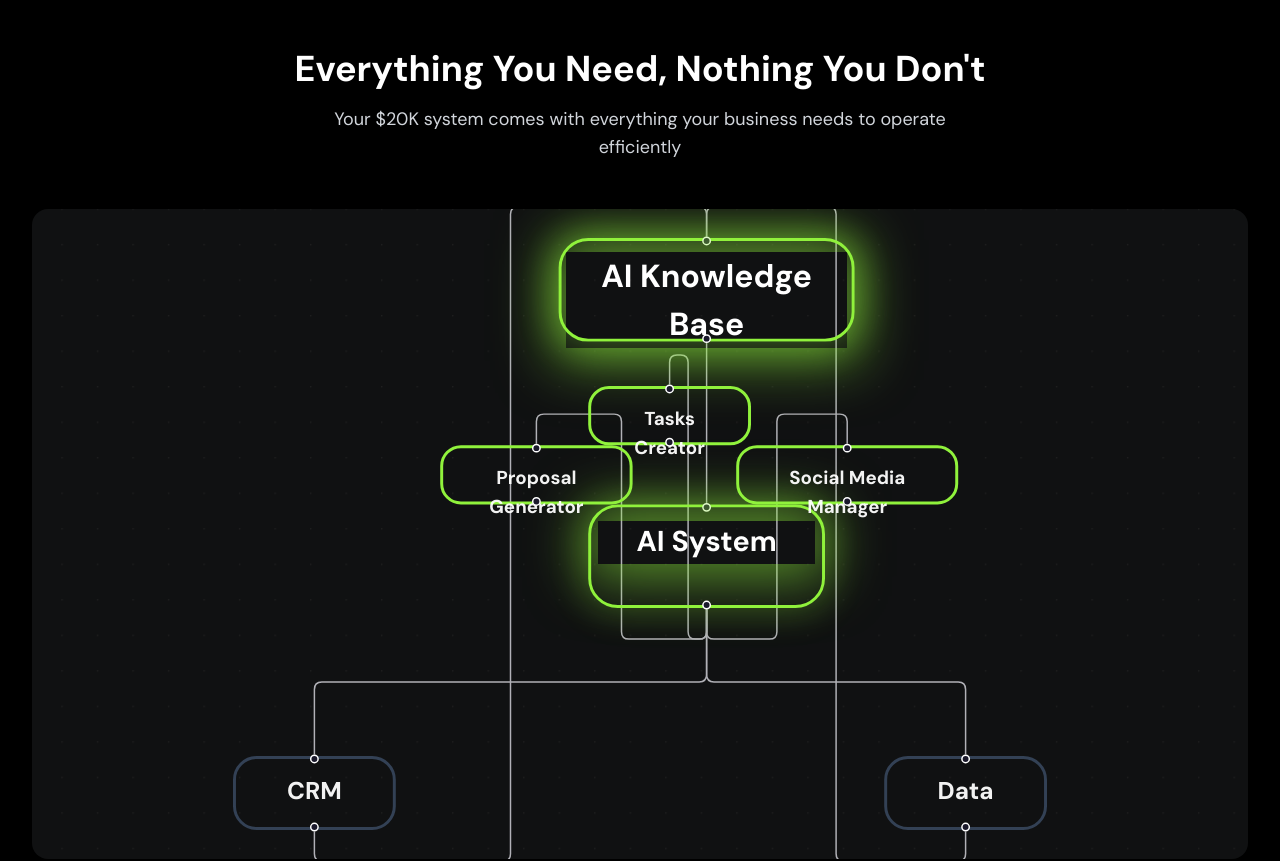
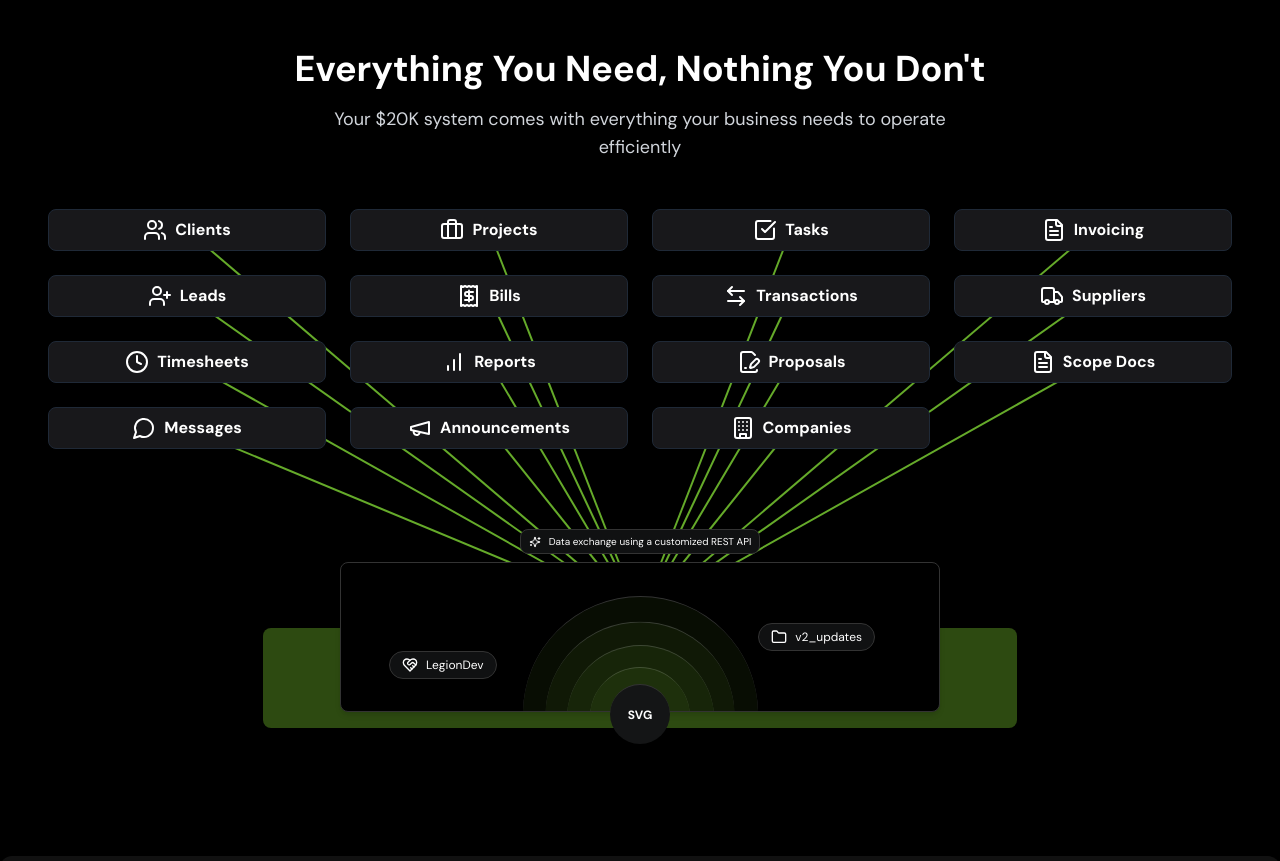
Before and after one commit to adamfromAPGsoftware/apg-lander, a React (Vite) app: page / in a window 1280 px wide. Shown: the part 4420-5281 px from the top of the page. Built offline with nearby package versions, Linux system fonts and the light colour scheme.

Commit message:
feat: animated SVG lines connect badges to main box in DatabaseWithRestApi

```diff
--- a/package.json
+++ b/package.json
@@ -51,6 +51,7 @@
     "framer-motion": "^12.12.1",
     "input-otp": "^1.2.4",
     "lucide-react": "^0.511.0",
+    "motion": "^12.12.1",
     "next-themes": "^0.3.0",
     "react": "^18.3.1",
     "react-day-picker": "^8.10.1",
--- a/src/components/Features.tsx
+++ b/src/components/Features.tsx
@@ -1,6 +1,6 @@
 import React from 'react';
 import AISystemAnimation from "./AISystemAnimation";
-// import DatabaseWithRestApi from "@/components/ui/database-with-rest-api";
+import DatabaseWithRestApi from "@/components/ui/database-with-rest-api";
 
 const Features = () => {
   const featuresList = [
@@ -22,7 +22,11 @@ const Features = () => {
       </div>
 
       <div className="flex flex-col items-center mb-12">
-        <AISystemAnimation />
+        <DatabaseWithRestApi
+          badges={["Clients", "Projects", "Tasks", "Invoicing", "Leads", "Bills", "Transactions", "Suppliers", "Timesheets", "Reports", "Proposals", "Scope Docs", "Messages", "Announcements", "Companies"]}
+          buttonTexts={{ first: "LegionDev", second: "v2_updates" }}
+          title="Data exchange using a customized REST API"
+        />
       </div>
     </section>
   );
--- a/src/components/ui/database-with-rest-api.tsx
+++ b/src/components/ui/database-with-rest-api.tsx
@@ -1,6 +1,6 @@
 "use client";
 
-import React from "react";
+import React, { useRef, useEffect, useState } from "react";
 import { motion } from "framer-motion";
 import {
   Folder, HeartHandshakeIcon, SparklesIcon, Database,
@@ -28,15 +28,74 @@ const DatabaseWithRestApi = ({
   title,
   lightColor,
 }: DatabaseWithRestApiProps) => {
+  // Refs for badges and main box
+  const badgeRefs = useRef<(HTMLDivElement | null)[]>([]);
+  const mainBoxRef = useRef<HTMLDivElement | null>(null);
+  const containerRef = useRef<HTMLDivElement | null>(null);
+  const [lines, setLines] = useState<{ x1: number; y1: number; x2: number; y2: number }[]>([]);
+
+  useEffect(() => {
+    // Calculate positions after render
+    const newLines: { x1: number; y1: number; x2: number; y2: number }[] = [];
+    if (!containerRef.current || !mainBoxRef.current) return;
+    const containerRect = containerRef.current.getBoundingClientRect();
+    const mainBoxRect = mainBoxRef.current.getBoundingClientRect();
+    const mainBoxCenter = {
+      x: mainBoxRect.left + mainBoxRect.width / 2 - containerRect.left,
+      y: mainBoxRect.top + mainBoxRect.height / 2 - containerRect.top,
+    };
+    badgeRefs.current.forEach((badge, i) => {
+      if (badge) {
+        const badgeRect = badge.getBoundingClientRect();
+        const badgeCenter = {
+          x: badgeRect.left + badgeRect.width / 2 - containerRect.left,
+          y: badgeRect.top + badgeRect.height / 2 - containerRect.top,
+        };
+        newLines.push({
+          x1: badgeCenter.x,
+          y1: badgeCenter.y,
+          x2: mainBoxCenter.x,
+          y2: mainBoxCenter.y,
+        });
+      }
+    });
+    setLines(newLines);
+  }, [badges]);
+
   return (
     <div
+      ref={containerRef}
       className={cn(
         "relative flex flex-col items-center w-full",
         className
       )}
+      style={{ minHeight: 420 }}
     >
+      {/* SVG overlay for lines */}
+      <svg
+        className="absolute left-0 top-0 w-full h-full pointer-events-none z-10"
+        width="100%"
+        height="100%"
+        style={{ overflow: "visible" }}
+      >
+        {lines.map((line, i) => (
+          <motion.line
+            key={i}
+            x1={line.x1}
+            y1={line.y1}
+            x2={line.x2}
+            y2={line.y2}
+            stroke="#90F23C"
+            strokeWidth={2}
+            initial={{ pathLength: 0 }}
+            animate={{ pathLength: 1 }}
+            transition={{ duration: 0.7, delay: i * 0.04 }}
+            style={{ opacity: 0.7 }}
+          />
+        ))}
+      </svg>
       {/* Grouped content container */}
-      <div className="w-full flex flex-col items-center">
+      <div className="w-full flex flex-col items-center relative z-20">
         {/* Badges Row */}
         <div className="grid grid-cols-1 sm:grid-cols-2 md:grid-cols-3 lg:grid-cols-4 xl:grid-cols-4 gap-6 mt-0 mb-8 w-full px-4 place-items-center">
           {badges.map((badge, i) => {
@@ -68,6 +127,7 @@ const DatabaseWithRestApi = ({
               <div
                 key={badge + i}
                 id={`badge-xarrow-${i}`}
+                ref={el => (badgeRefs.current[i] = el)}
                 className="relative flex flex-col items-center min-h-[36px] justify-center font-semibold shadow-sm bg-[#18181B] border border-gray-800 rounded-lg text-base text-white px-4 py-2 w-full"
                 style={{ zIndex: 2 }}
               >
@@ -82,6 +142,7 @@ const DatabaseWithRestApi = ({
         {/* Main Box */}
         <div
           id="main-box-xarrow"
+          ref={mainBoxRef}
           className="mt-10 flex w-full max-w-[600px] flex-col items-center"
         >
           {/* Box Title inside Main Box (static) */}
--- a/src/index.css
+++ b/src/index.css
@@ -105,3 +105,14 @@
     animation: spotlight 10s ease 0.5s infinite;
   }
 }
+
+
+
+@layer base {
+  * {
+    @apply border-border;
+  }
+  body {
+    @apply bg-background text-foreground;
+  }
+}
```
Also changed, not shown: 1 other file (tests, documents, lock files or other folders).
